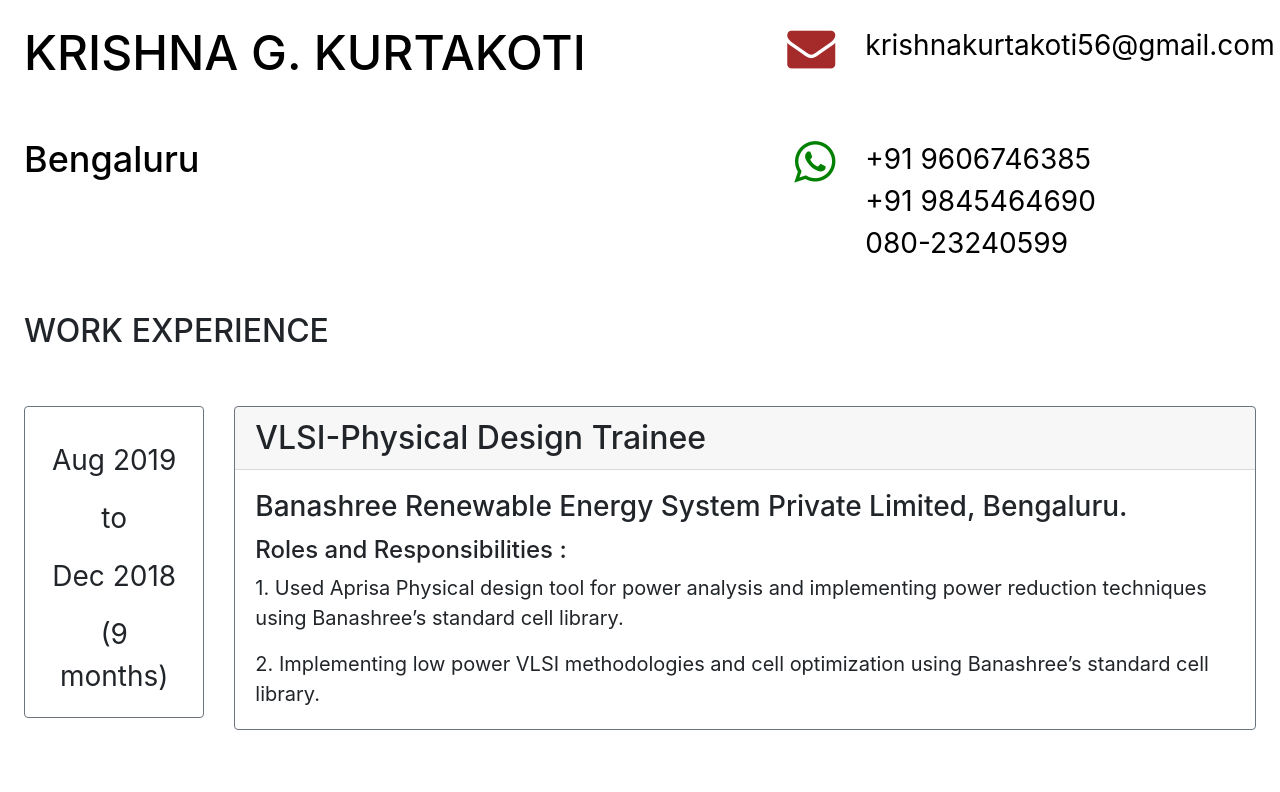
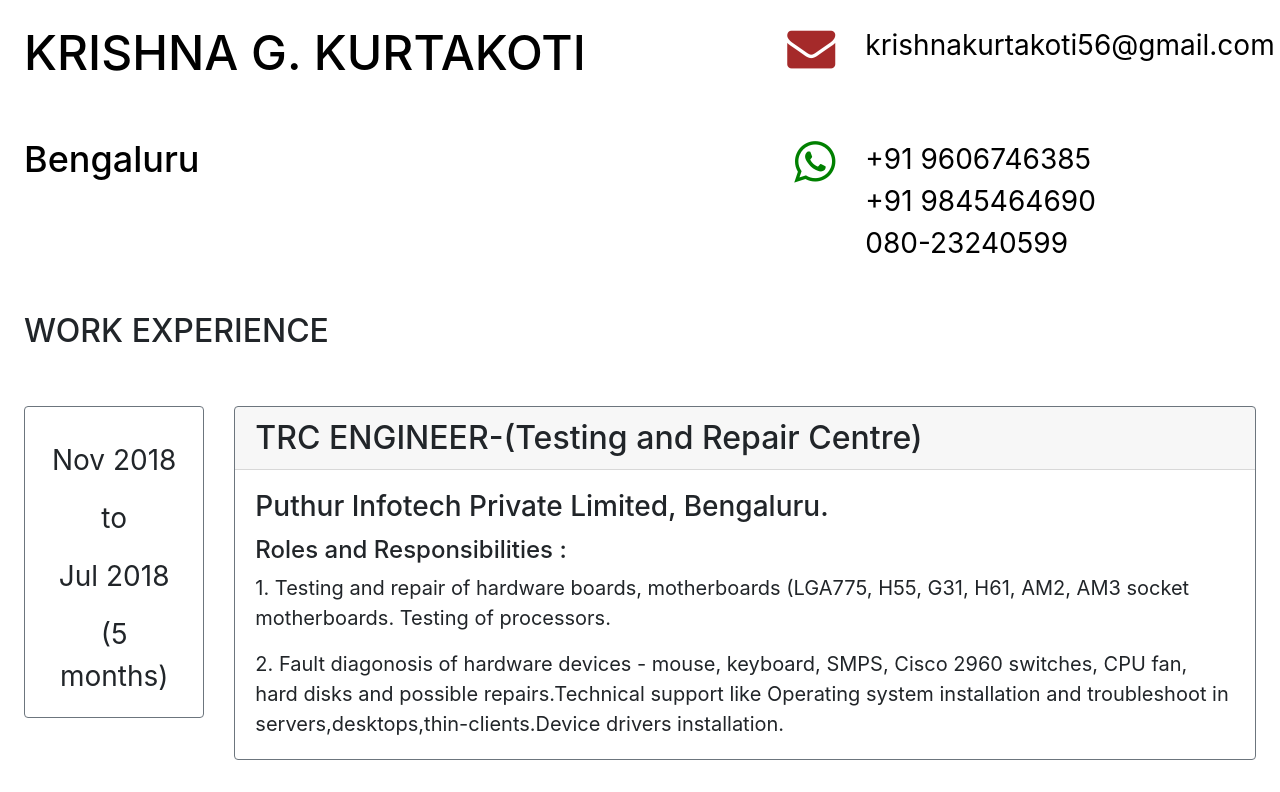
Before and after one commit to krishnakurtakoti/myProfileAngularOne, an Angular app: page / in a window 1280 px wide. Shown: the top 792 px of the page. Built offline with nearby package versions, Linux system fonts and the light colour scheme.

Commit message:
Update card-two.component.html

```diff
--- a/src/app/card-two/card-two.component.html
+++ b/src/app/card-two/card-two.component.html
@@ -34,7 +34,35 @@
 </div>
 <h2 class="p-4">WORK EXPERIENCE</h2>
 
+<div class="row p-4">
+        <div class="col-sm-2">
+          <div class="card border-secondary mb-3 text-center">
+            <div class="card-body">
+              <h5 class="card-title"></h5>
+              <p class="card-text" style="font-size:28px"> Nov 2018 </p>
 
+              <p class="card-text" style="font-size:28px"> to </p>
+              <p class="card-text" style="font-size:28px">Jul 2018 </p>
+              <p class="card-text" style="font-size:28px"> (5 months)</p>
+
+            </div>
+          </div>
+        </div>
+        <div class="col-sm-10">
+          <div class="card border-secondary mb-3">
+                <h5 class="card-header" style="font-size:32px">
+                        TRC ENGINEER-(Testing and Repair Centre)
+                </h5>
+            <div class="card-body">
+              <h5 class="card-title" style="font-size:28px">Puthur Infotech Private Limited, Bengaluru.</h5>
+              <h6 style="font-size:24px">Roles and Responsibilities :</h6>
+              <p class="card-text" style="font-size:20px">1. Testing and repair of hardware boards, motherboards (LGA775, H55, G31, H61, AM2,  AM3 socket motherboards. Testing of processors.</p>
+              <p class="card-text" style="font-size:20px">2. Fault diagonosis of hardware devices - mouse, keyboard, SMPS, Cisco 2960 switches, CPU fan, hard disks and possible repairs.Technical support like Operating system installation and troubleshoot in servers,desktops,thin-clients.Device drivers installation.</p>
+
+            </div>
+          </div>
+        </div>
+      </div>
 
 
 <div class="row p-4">
```
